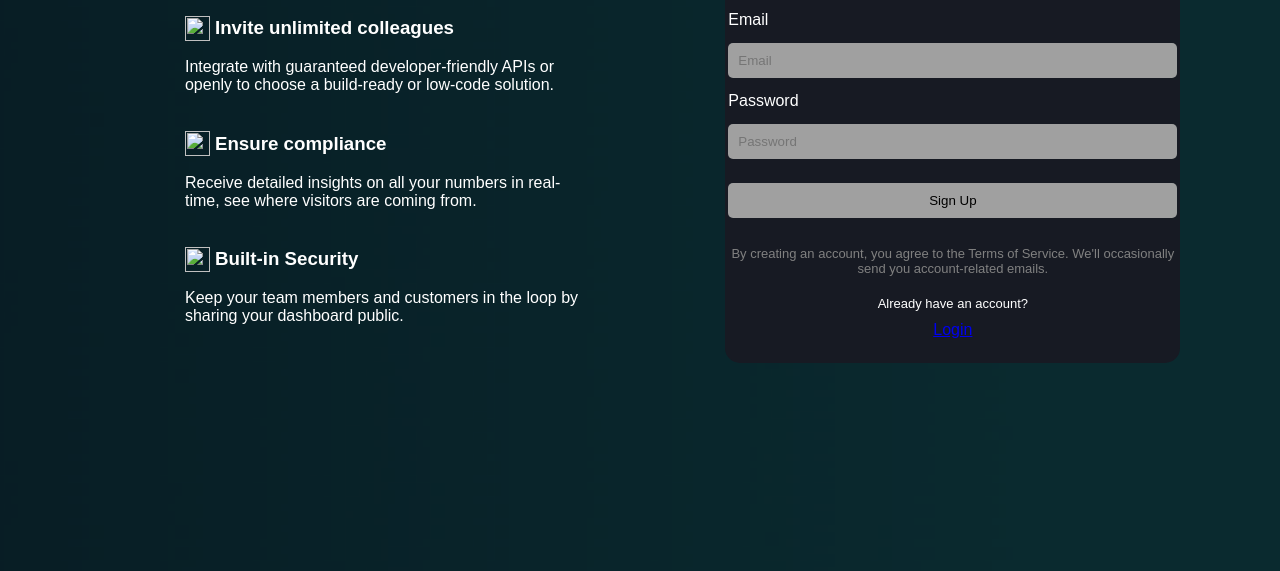
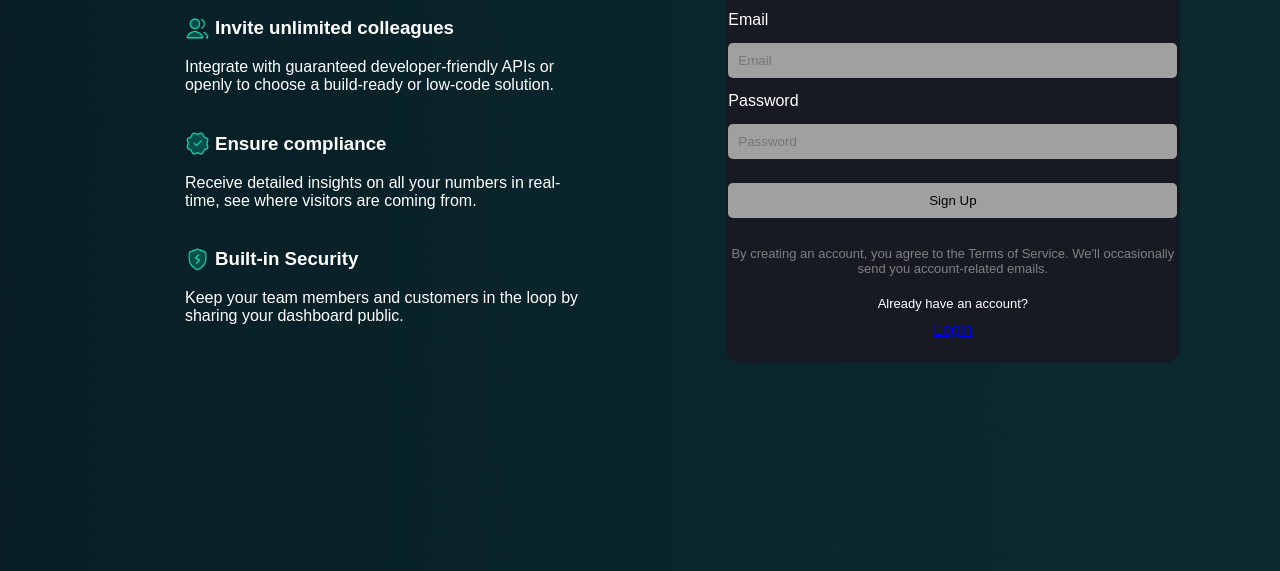
Before and after one commit to Adityashukla2006/expense-tracker, a plain HTML site: page views/signup.html in a window 1280 px wide. Shown: the part 317-888 px from the top of the page. Drawn offline with Linux system fonts and the light colour scheme; files whose address does not match are found by name; a web font is replaced by a local one.

Commit message:
Fixed files

```diff
--- a/public/styles.css
+++ b/public/styles.css
@@ -6,7 +6,7 @@
 }
 
 body {
-    background-image: url('./image\ 11.png');
+    background-image: url('/images/image\ 11.png');
     background-repeat: no-repeat;
     background-size: cover;
     background-position: center;
--- a/views/signup.html
+++ b/views/signup.html
@@ -17,7 +17,7 @@
         }
 
         body{
-            background-image: url('../image\ 11.png');
+            background-image: url('/images/image\ 11.png');
             background-repeat: no-repeat;
             background-size: cover;
             background-position: center;
@@ -124,15 +124,15 @@
                 <p style="font-family: 'Agdasima'; font-size: 60px; margin-bottom: 20px; font-weight: 600;">Start your 14-day free trial</h2>
             </div>
             <div class="l-text">
-               <div class="timepass"><img src="../users-03.png"><h3>Invite unlimited colleagues</h3></div>
+               <div class="timepass"><img src="/images/users-03.png"><h3>Invite unlimited colleagues</h3></div>
                 <p>Integrate with guaranteed developer-friendly APIs or openly to choose a build-ready or low-code solution.</p>
             </div>
             <div class="l-text">
-                <div class="timepass"><img src="../check-verified-02.png"><h3>Ensure compliance</h3></div>
+                <div class="timepass"><img src="/images/check-verified-02.png"><h3>Ensure compliance</h3></div>
                 <p>Receive detailed insights on all your numbers in real-time, see where visitors are coming from.</p>
             </div>
             <div class="l-text">
-                <div class="timepass"><img src="../shield-zap.png"><h3>Built-in Security</h3></div>
+                <div class="timepass"><img src="/images/shield-zap.png"><h3>Built-in Security</h3></div>
                 <p>Keep your team members and customers in the loop by sharing your dashboard public.</p>
             </div>
         </div>
```
Also changed, not shown: index.js (+5 -5 lines), views/dashboard.html (+1 -1 lines), views/login.html (+1 -1 lines).
